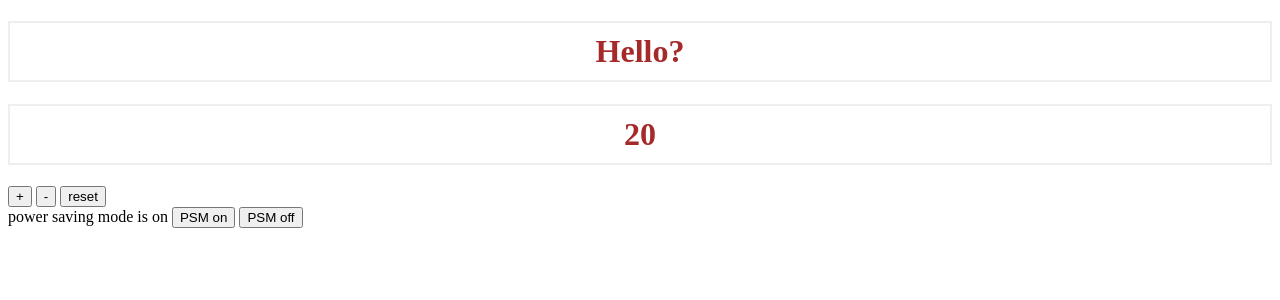
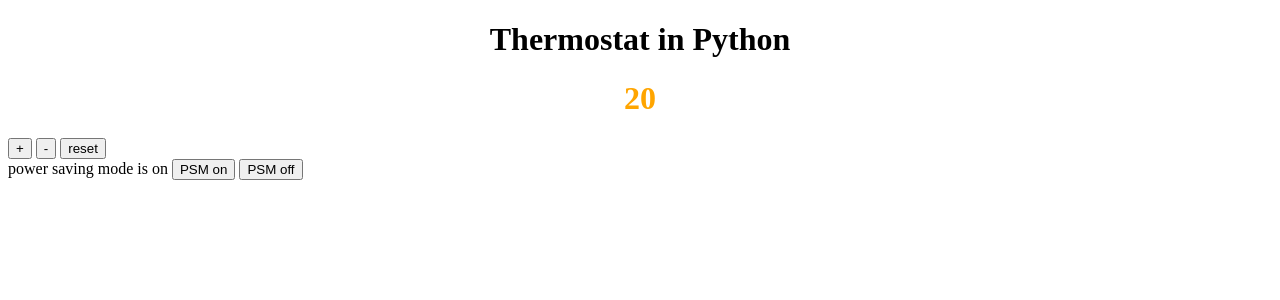
Before and after one commit to alessa-lou/Thermostat_python, a Flask app: page / in a window 1280 px wide. Shown: the top 300 px of the page. Run offline with Flask 2, Linux system fonts and the light colour scheme.

Commit message:
Added colour change to show energy-usage on temperature

```diff
--- a/static/css/style.css
+++ b/static/css/style.css
@@ -1,6 +1,16 @@
 h1 {
-    border: 2px #eee solid;
-    color: brown;
+    color: black;
     text-align: center;
-    padding: 10px;
 }
+.low-usage {
+    color: green;
+  }
+
+
+  .medium-usage {
+    color: orange;
+  }
+
+  .high-usage {
+    color: red;
+  }
--- a/static/interface.js
+++ b/static/interface.js
@@ -50,7 +50,7 @@ $(document).ready(function() {
             if (data.status == 200) {
                 var power_saving_mode = data.power_save_mode_on ? "on" : "off";
                 $('#temperature').text(data.temperature);
-                $('#temperature').attr('class', data.energy_usage + '-usage');
+                $('#temperature').attr('class', data.energy_usage);
                 $('#power-saving-status').text(power_saving_mode);
             }
         });
--- a/templates/index.html
+++ b/templates/index.html
@@ -14,7 +14,7 @@
 
 {% block body %}
 <body>
-  <h1>Hello?</h1>
+  <h1>Thermostat in Python</h1>
   <h1 id="temperature"></h1>
   <div>
     <button id="temperature-up">+</button>
--- a/thermostat.py
+++ b/thermostat.py
@@ -67,8 +67,8 @@ class Thermostat():
 
     def energy_usage(self):
         if self.temperature < self.MEDIUM_ENERGY_USAGE_LIMIT:
-            return "Low usage"
+            return "low-usage"
         elif self.temperature <= self.HIGH_ENERGY_USAGE_LIMIT:
-            return "Medium usage"
+            return "medium-usage"
         else:
-            return "High usage"
+            return "high-usage"
```
